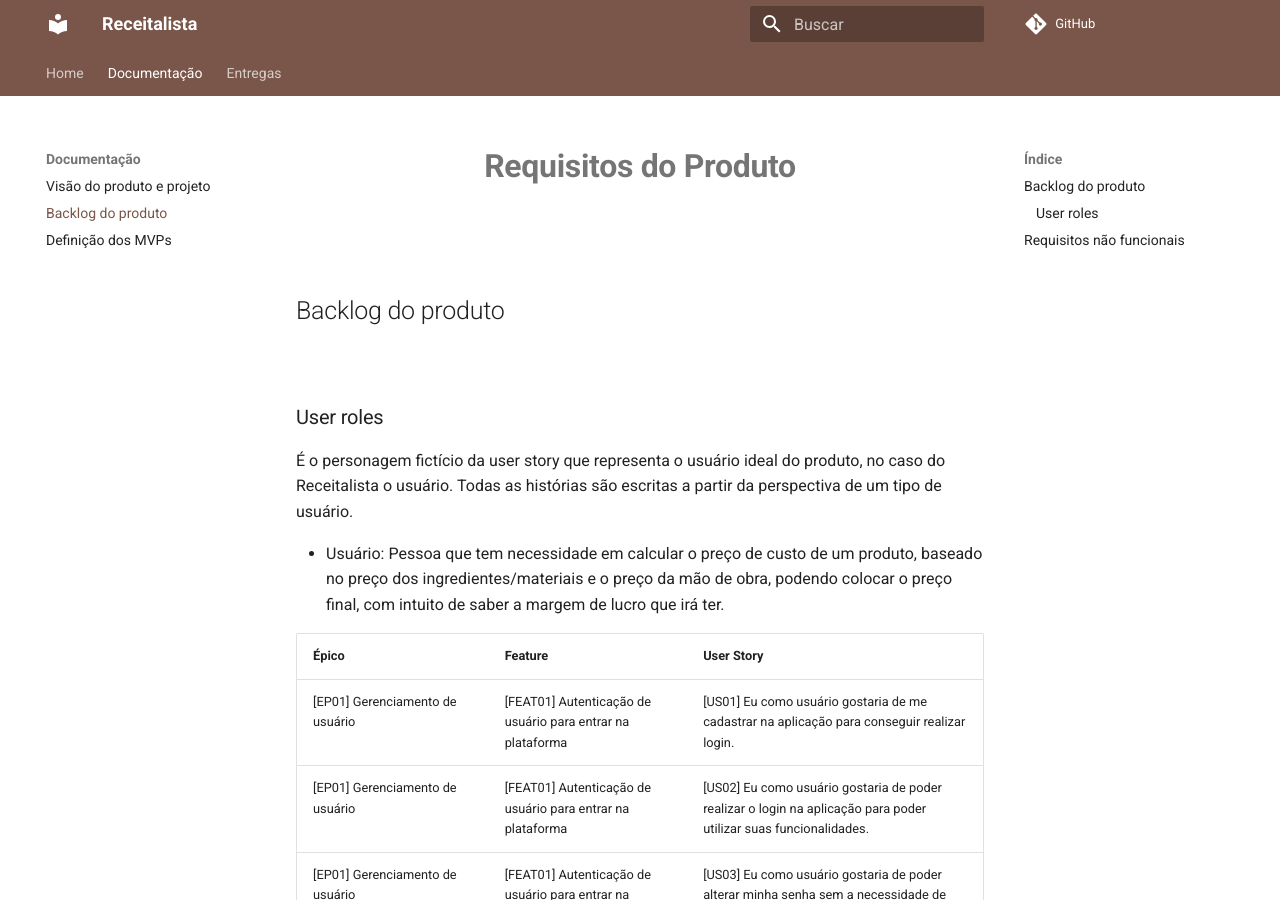
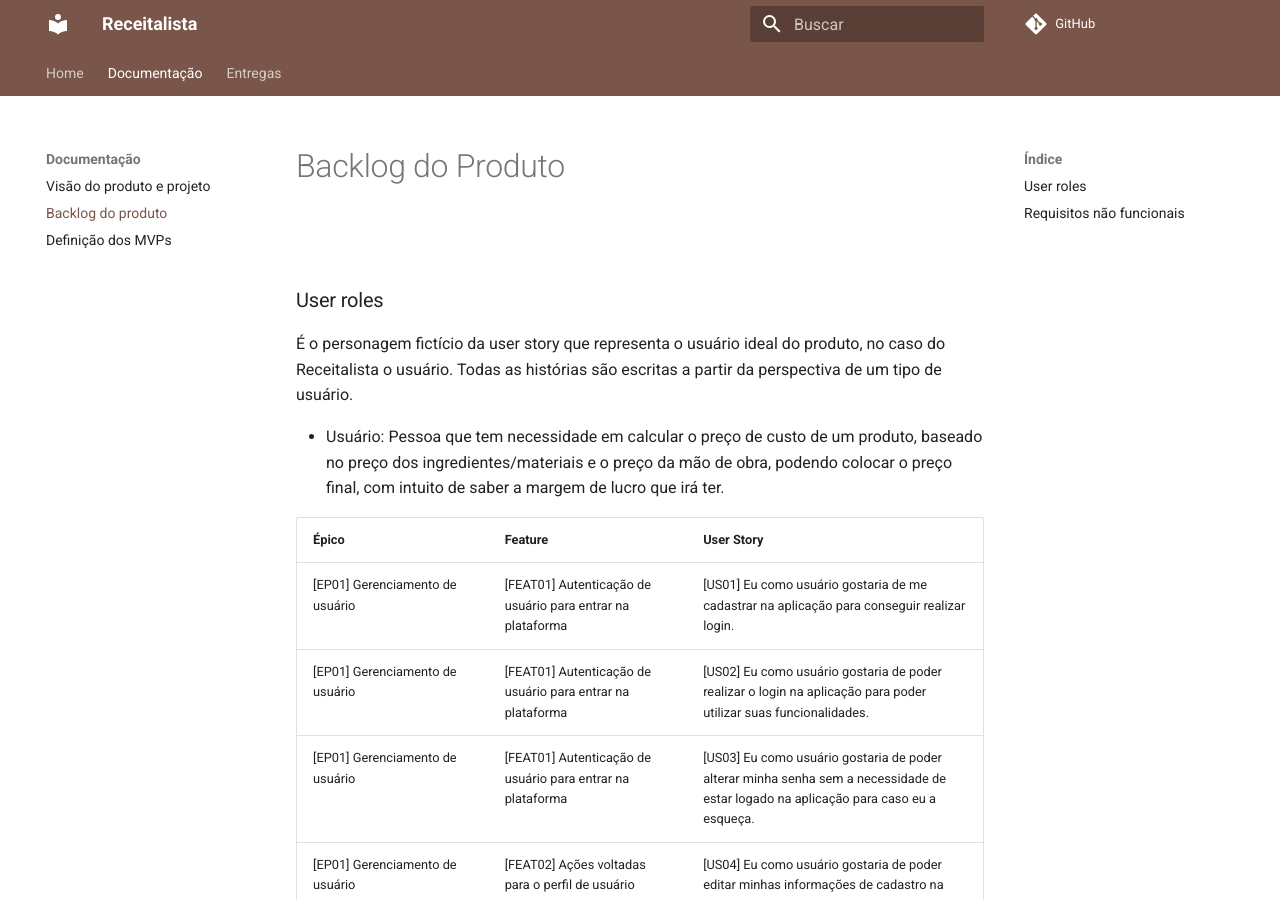
Before and after one commit to mdsreq-fga-unb/2022.2-Receitalista, an MkDocs documentation site: the page built from docs/backlog_do_produto.md, in a window 1280 px wide and 900 px high. Built offline with MkDocs 1.6.1 and Material for MkDocs 9.7.7, drawn with Linux system fonts in a browser that asks for light colours; comment, search, counter and statistics services are not loaded.

Commit message:
Fix: titulo do backlog

```diff
--- a/docs/backlog_do_produto.md
+++ b/docs/backlog_do_produto.md
@@ -1,8 +1,4 @@
-<h1 align="center"><b>Requisitos do Produto</b></h1>
-
-<br>
-
-## Backlog do produto
+# Backlog do Produto
 
 <br>
 
```
